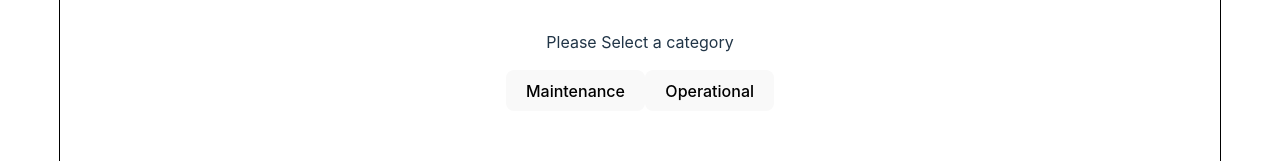
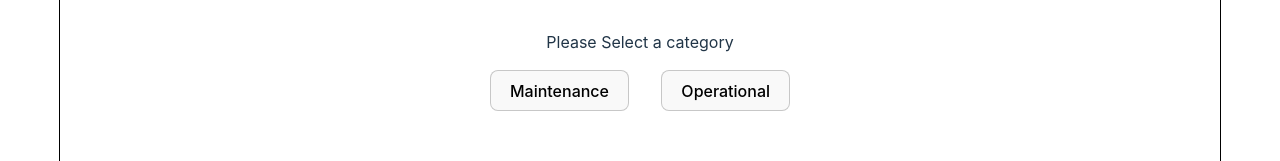
Before and after one commit to Jeremy-in3D/rafael-plugin-client, a React (Vite) app: page / in a window 1280 px wide. Shown: the part 184-345 px from the top of the page. Built offline with nearby package versions, Linux system fonts and the light colour scheme; no server answers.

Commit message:
border-and-spacing

```diff
--- a/src/App.tsx
+++ b/src/App.tsx
@@ -149,10 +149,16 @@ const CheckListSelect = ({ setTypeOfChecklist }: CheckListSelectProps) => (
     </div>
     <div>
       <p>Please Select a category</p>
-      <button onClick={() => setTypeOfChecklist("maintenance")}>
+      <button
+        style={{ border: "1px solid rgb(0,0,0,0.2)" }}
+        onClick={() => setTypeOfChecklist("maintenance")}
+      >
         Maintenance
       </button>
-      <button onClick={() => setTypeOfChecklist("operational")}>
+      <button
+        style={{ marginLeft: "2em", border: "1px solid rgb(0,0,0,0.2)" }}
+        onClick={() => setTypeOfChecklist("operational")}
+      >
         Operational
       </button>
     </div>
```
